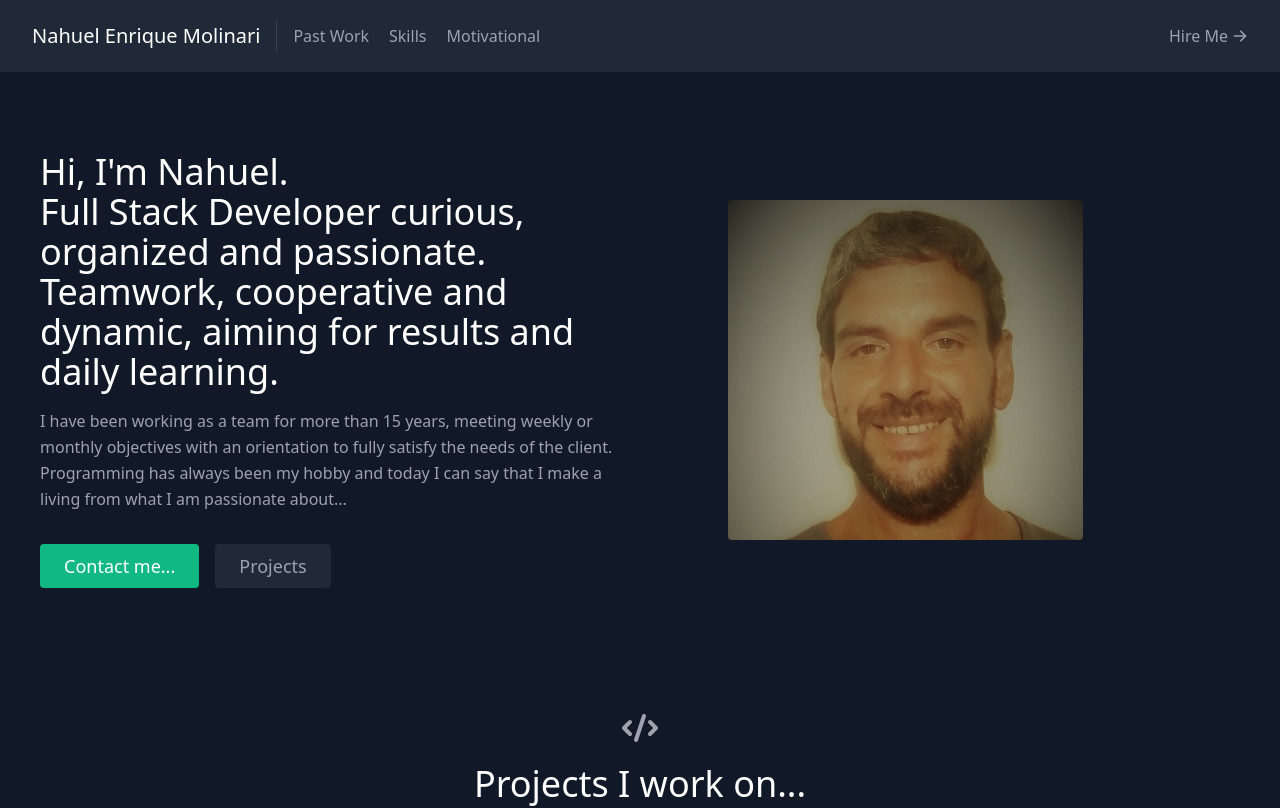
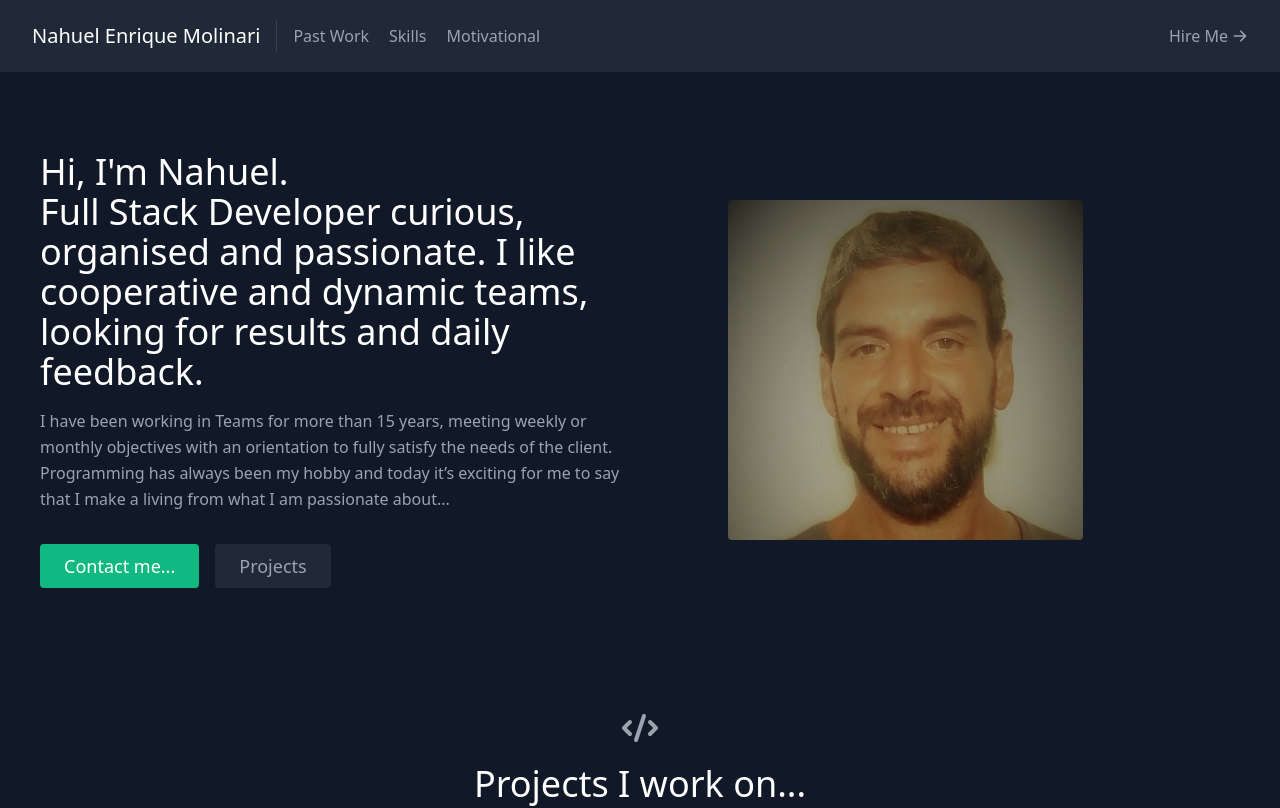
Before and after one commit to Feyenoord515/portfolio, a React (Create React App) app: page / in a window 1280 px wide. Shown: the top 808 px of the page. Built offline with nearby package versions, Linux system fonts and the light colour scheme.

Commit message:
corregido error de redaccion al traducir titulo

```diff
--- a/src/components/About.js
+++ b/src/components/About.js
@@ -7,11 +7,11 @@ export default function About() {
         <div className="lg:flex-grow md:w-1/2 lg:pr-24 md:pr-16 flex flex-col md:items-start md:text-left mb-16 md:mb-0 items-center text-center">
           <h1 className="title-font sm:text-4xl text-3xl mb-4 font-medium text-white">
             Hi, I'm Nahuel.
-            <br className="hidden lg:inline-block" />Full Stack Developer curious, organized and passionate. Teamwork, cooperative and dynamic, aiming for results and daily learning.
+            <br className="hidden lg:inline-block" />Full Stack Developer curious, organised and passionate. I like cooperative and dynamic teams, looking for results and daily feedback.
           </h1>
           <p className="mb-8 leading-relaxed">
-          I have been working as a team for more than 15 years, meeting weekly or monthly objectives with an orientation to fully satisfy the needs of the client.
-          Programming has always been my hobby and today I can say that I make a living from what I am passionate about...
+          I have been working in Teams for more than 15 years, meeting weekly or monthly objectives with an orientation to fully satisfy the needs of the client.
+          Programming has always been my hobby and today it’s exciting for me to say that I make a living from what I am passionate about...
           </p>
           <div className="flex justify-center">
             <a
```
